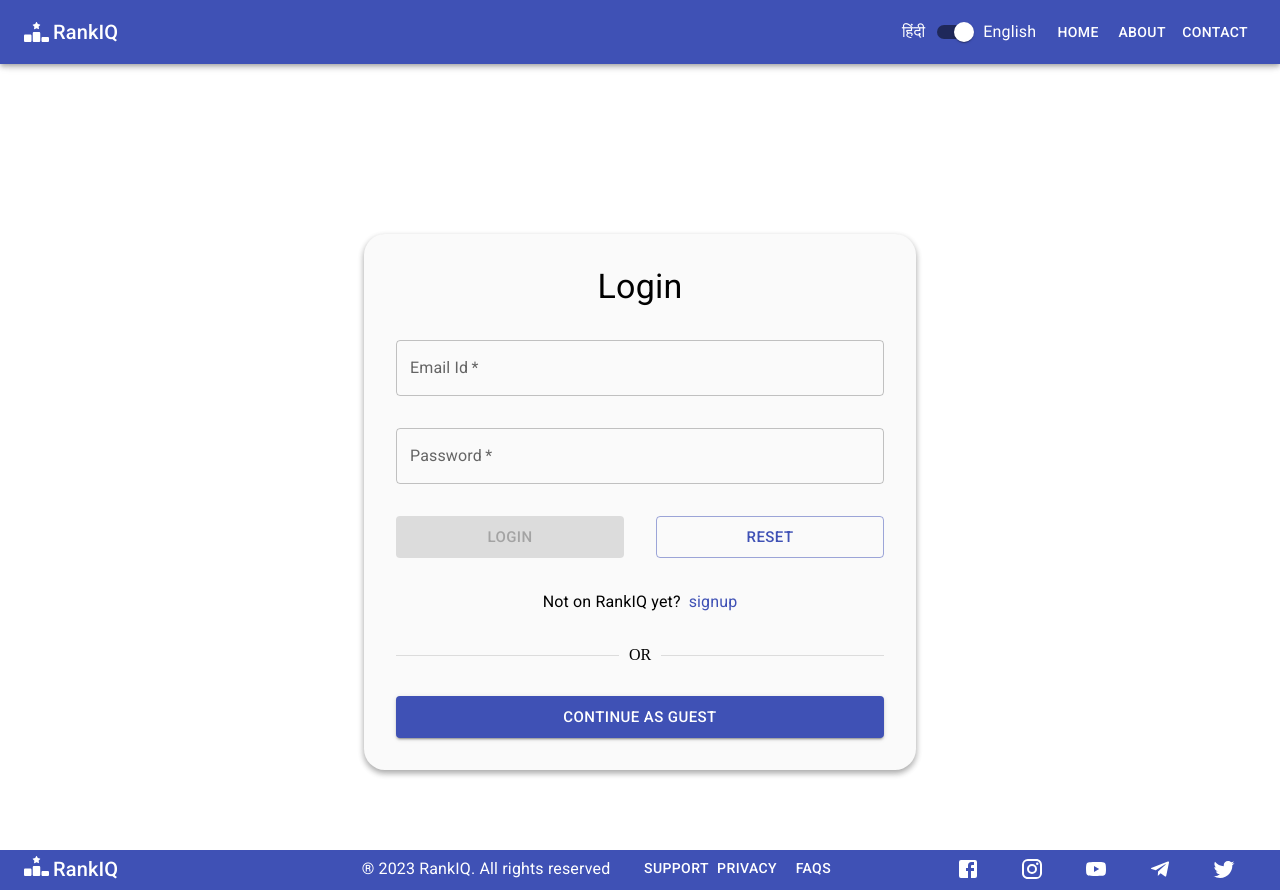
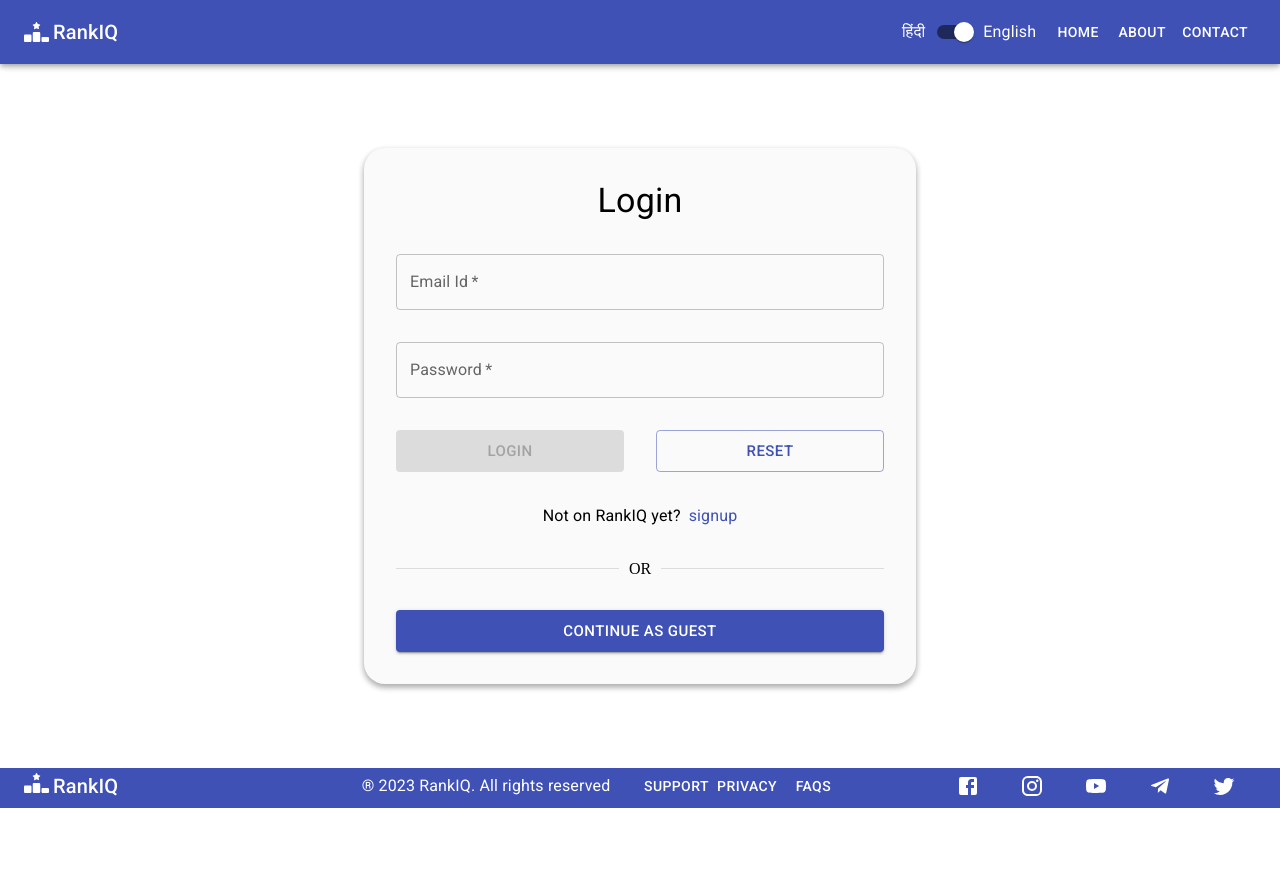
Before and after one commit to pesto-students/rankiq--frontend-p4-team-divjot-1, a React (Vite) app: page /login in a window 1280 px wide. After the commit the page ends 808 px from the top, so only its background shows below. Built offline with nearby package versions, Linux system fonts and the light colour scheme.

Commit message:
minor styling changes in layout

```diff
--- a/src/components/DashBoard.jsx
+++ b/src/components/DashBoard.jsx
@@ -11,6 +11,7 @@ import TextField from '@mui/material/TextField';
 import Typography from '@mui/material/Typography';
 import Autocomplete from '@mui/material/Autocomplete';
 import Alert from '@mui/material/Alert';
+import Container from '@mui/material/Container';
 // services
 import { isEmpty } from 'lodash';
 import { saveExamData } from '../ducks/examInfo';
@@ -62,7 +63,7 @@ function DashBoard() {
   };
 
   return (
-    <div>
+    <Container maxWidth="xl">
       <Grid
         container
         spacing={{ xs: 2, md: 3 }}
@@ -258,7 +259,7 @@ function DashBoard() {
           </Card>
         </Grid>
       </Grid>
-    </div>
+    </Container>
   );
 }
 
--- a/src/components/Layout/Layout.jsx
+++ b/src/components/Layout/Layout.jsx
@@ -33,13 +33,15 @@ function Layout() {
       <BrowserRouter>
         <Box>
           <NavBar />
-          <main
+          <main>
+            <Box
               id="content"
-            style={{
-              minHeight: 'calc(100vh - 130px)',
+              sx={{
+                minHeight: 'calc(100vh - 6rem)',
                 overflowY: 'auto',
-              marginTop: '90px',
-              paddingInline: '24px',
+                marginTop: { xs: '3.5rem', sm: '4rem' },
+                display: 'flex',
+                alignItems: 'center',
               }}
             >
               <Routes>
@@ -52,7 +54,9 @@ function Layout() {
                   <Route path="/userHistory" element={<UserHistory />} />
                 </Route>
               </Routes>
+            </Box>
           </main>
+
           <Footer />
         </Box>
       </BrowserRouter>
--- a/src/components/Login.jsx
+++ b/src/components/Login.jsx
@@ -76,9 +76,9 @@ function Login() {
   return (
     <Container maxWidth="sm">
       <StyledBox
-        sx={{ padding: { xs: '2rem 1rem', sm: '2rem' } }}
-        mt={{ xs: '5rem', sm: '9rem' }}
-        mb={{ xs: '1rem', sm: '5rem' }}
+        sx={{
+          padding: { xs: '2rem 1rem', sm: '2rem' },
+        }}
       >
         <form>
           <Grid container spacing={4}>
```
Lines whose indentation alone changed are shown as unchanged.
